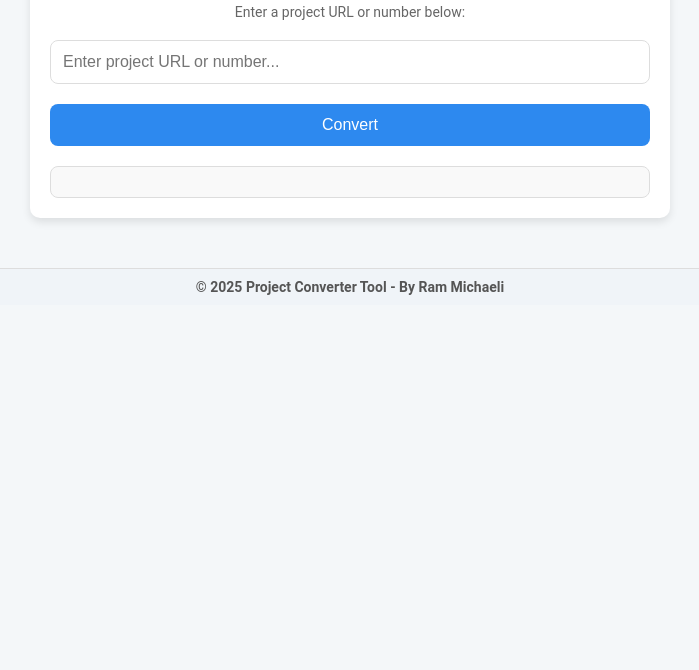
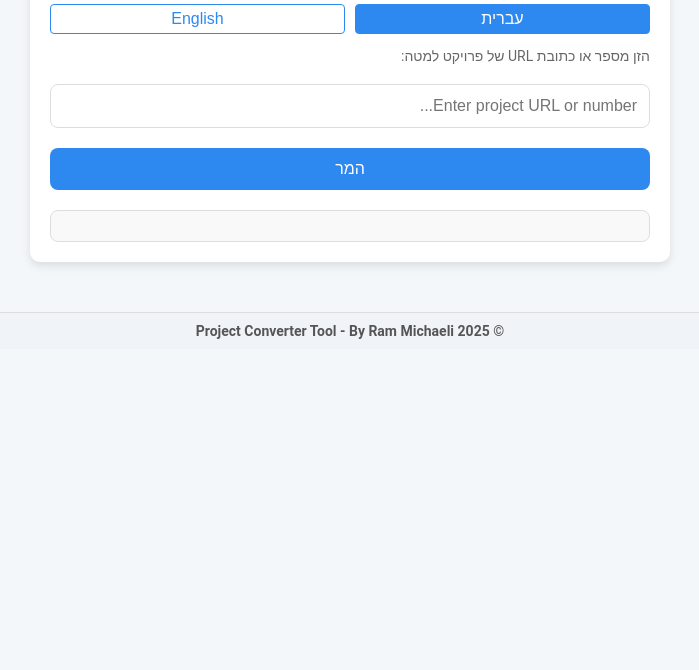
Before and after one commit to RamMichaeli17/Dira, a website with bundled scripts: page public/index.html in a window 1280 px wide. Shown: the part 130-800 px from the top of the page, without its empty margins (290-989 px from the left). Built offline with nearby package versions, Linux system fonts and the light colour scheme.

Commit message:
added Hebrew

```diff
--- a/public/index.html
+++ b/public/index.html
@@ -11,6 +11,10 @@
 <body>
   <div class="container">
     <h1>Project Link Converter</h1>
+    <div class="language-switcher">
+      <button onclick="handleLanguageChange('he')" class="lang-btn" data-lang="he">עברית</button>
+      <button onclick="handleLanguageChange('en')" class="lang-btn" data-lang="en">English</button>
+    </div>
     <p>Enter a project URL or number below:</p>
     <input type="text" id="projectInput" placeholder="Enter project URL or number..." />
     <div class="button-container">
--- /dev/null
+++ b/public/languageUtils.js
@@ -0,0 +1,44 @@
+// public/languageUtils.js
+
+import { translations } from "./translations.js";
+export const languageUtils = {
+  currentLang: "he", // Default language
+
+  setLanguage(lang) {
+    this.currentLang = lang;
+    document.documentElement.lang = lang;
+    document.documentElement.dir = lang === "he" ? "rtl" : "ltr";
+    this.updateTexts();
+    localStorage.setItem("preferredLanguage", lang);
+  },
+
+  getCurrentLanguage() {
+    return this.currentLang;
+  },
+
+  getText(key) {
+    const keys = key.split(".");
+    let value = translations[this.currentLang];
+    for (const k of keys) {
+      value = value[k];
+    }
+    return value;
+  },
+
+  updateTexts() {
+    // Update page title
+    document.title = this.getText("title");
+    document.querySelector("h1").textContent = this.getText("title");
+
+    // Update main content
+    document.querySelector("p").textContent = this.getText("inputLabel");
+    document.querySelector("#convertButton").textContent =
+      this.getText("convertButton");
+    document.querySelector("#cancelButton").textContent =
+      this.getText("cancelButton");
+
+    // Update loading text
+    document.querySelector("#loading p").textContent =
+      this.getText("processingText");
+  },
+};
--- a/public/script.js
+++ b/public/script.js
@@ -2,6 +2,19 @@
 
 import { uiUtils, buttonUtils } from "./utils.js";
 import { requestState } from "./stateUtils.js";
+import { languageUtils } from "./languageUtils.js";
+
+window.handleLanguageChange = function (lang) {
+  languageUtils.setLanguage(lang);
+  updateLanguageButtons();
+};
+
+function updateLanguageButtons() {
+  const currentLang = languageUtils.getCurrentLanguage();
+  document.querySelectorAll(".lang-btn").forEach((btn) => {
+    btn.classList.toggle("active", btn.dataset.lang === currentLang);
+  });
+}
 
 let abortController = null;
 
@@ -156,3 +169,11 @@ document.getElementById("projectInput").addEventListener("keydown", (event) => {
     updateQueueStatus();
   }
 });
+
+// הוסף בסוף ה-DOMContentLoaded event:
+document.addEventListener("DOMContentLoaded", () => {
+  // Initialize language from localStorage or default
+  const savedLang = localStorage.getItem("preferredLanguage") || "he";
+  languageUtils.setLanguage(savedLang);
+  updateLanguageButtons();
+});
--- a/public/style.css
+++ b/public/style.css
@@ -278,3 +278,39 @@ footer {
   opacity: 0.7;
   cursor: not-allowed !important;
 }
+
+.language-switcher {
+  margin: 10px 0;
+  display: flex;
+  justify-content: center;
+  gap: 10px;
+}
+
+.lang-btn {
+  padding: 5px 15px;
+  border: 1px solid #2d89ef;
+  background: transparent;
+  color: #2d89ef;
+  border-radius: 4px;
+  cursor: pointer;
+  transition: all 0.3s ease;
+}
+
+.lang-btn:hover {
+  background: #2d89ef;
+  color: white;
+}
+
+.lang-btn.active {
+  background: #2d89ef;
+  color: white;
+}
+
+/* RTL Support */
+[dir="rtl"] .container {
+  text-align: right;
+}
+
+[dir="rtl"] .button-container {
+  direction: rtl;
+}
--- /dev/null
+++ b/public/translations.js
@@ -0,0 +1,47 @@
+// public/translations.js
+export const translations = {
+  en: {
+    title: "Project Link Converter",
+    inputLabel: "Enter a project URL or number below:",
+    convertButton: "Convert",
+    cancelButton: "Cancel",
+    processingText: "Processing...",
+    queuePosition: "Your position in queue",
+    estimatedWait: "Estimated wait time:",
+    totalRequests: "Total requests in queue:",
+    errorMessages: {
+      invalidInput:
+        "Invalid input. Please enter a 3-5 digit number or a valid dira.moch.gov.il URL.",
+      projectRequired: "Please enter a project URL or number",
+      processingError: "An error occurred while processing your request",
+      requestCanceled: "Request canceled",
+    },
+    mapLabels: {
+      updatedUrl: "Updated URL:",
+      googleMaps: "Google Maps URL:",
+    },
+    footer: "Project Converter Tool - By Ram Michaeli",
+  },
+  he: {
+    title: "ממיר קישורי פרויקט",
+    inputLabel: "הזן מספר או כתובת URL של פרויקט למטה:",
+    convertButton: "המר",
+    cancelButton: "בטל",
+    processingText: "מעבד...",
+    queuePosition: "מיקומך בתור",
+    estimatedWait: "זמן המתנה משוער:",
+    totalRequests: "סך הבקשות בתור:",
+    errorMessages: {
+      invalidInput:
+        "קלט לא חוקי. אנא הזן מספר בן 3-5 ספרות או כתובת URL חוקית של dira.moch.gov.il.",
+      projectRequired: "אנא הזן כתובת URL או מספר של פרויקט",
+      processingError: "אירעה שגיאה בעיבוד הבקשה שלך",
+      requestCanceled: "הבקשה בוטלה",
+    },
+    mapLabels: {
+      updatedUrl: "כתובת URL מעודכנת:",
+      googleMaps: "כתובת URL של Google Maps:",
+    },
+    footer: "כלי המרת פרויקטים - מאת רם מיכאלי",
+  },
+};
```
